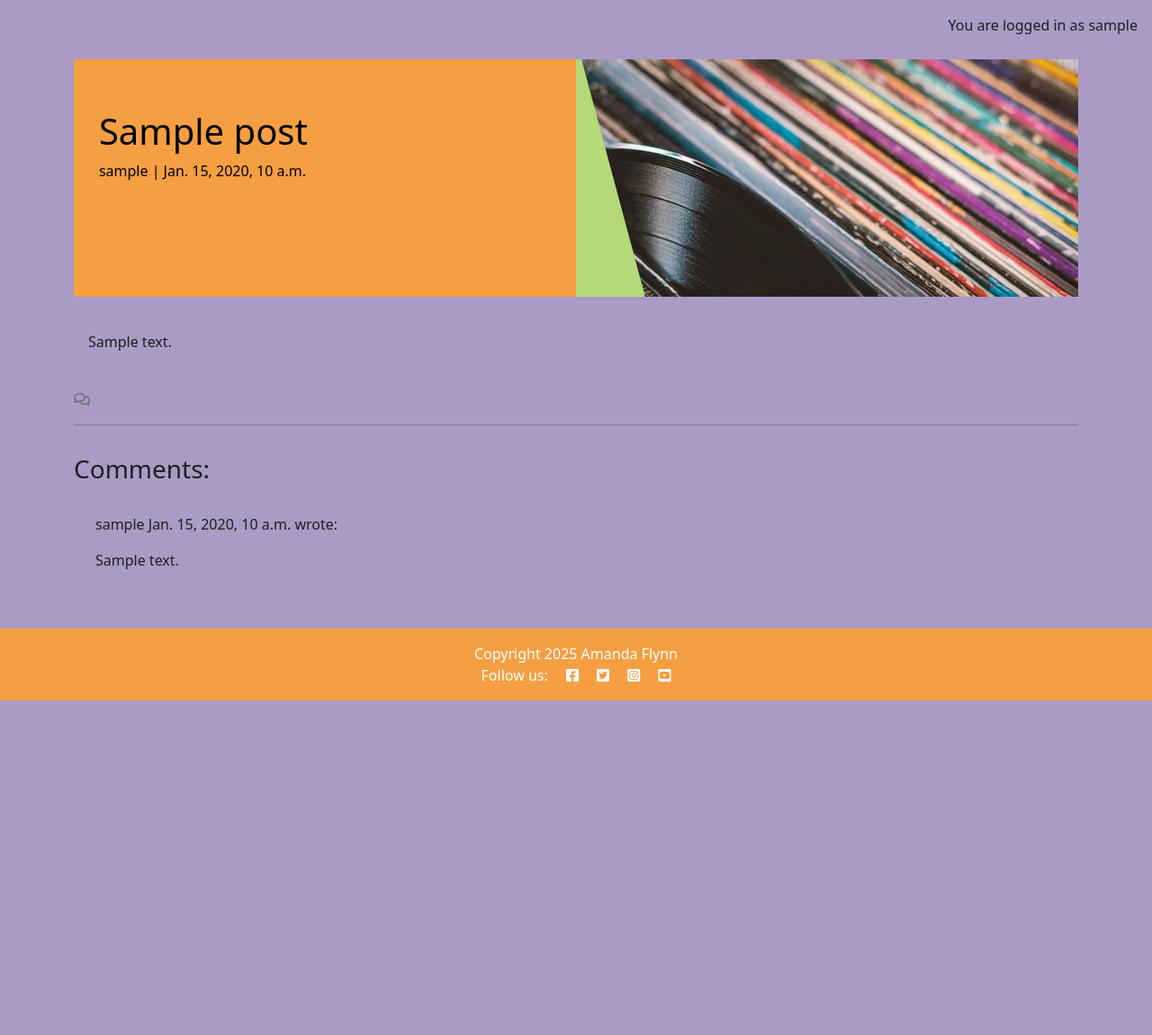
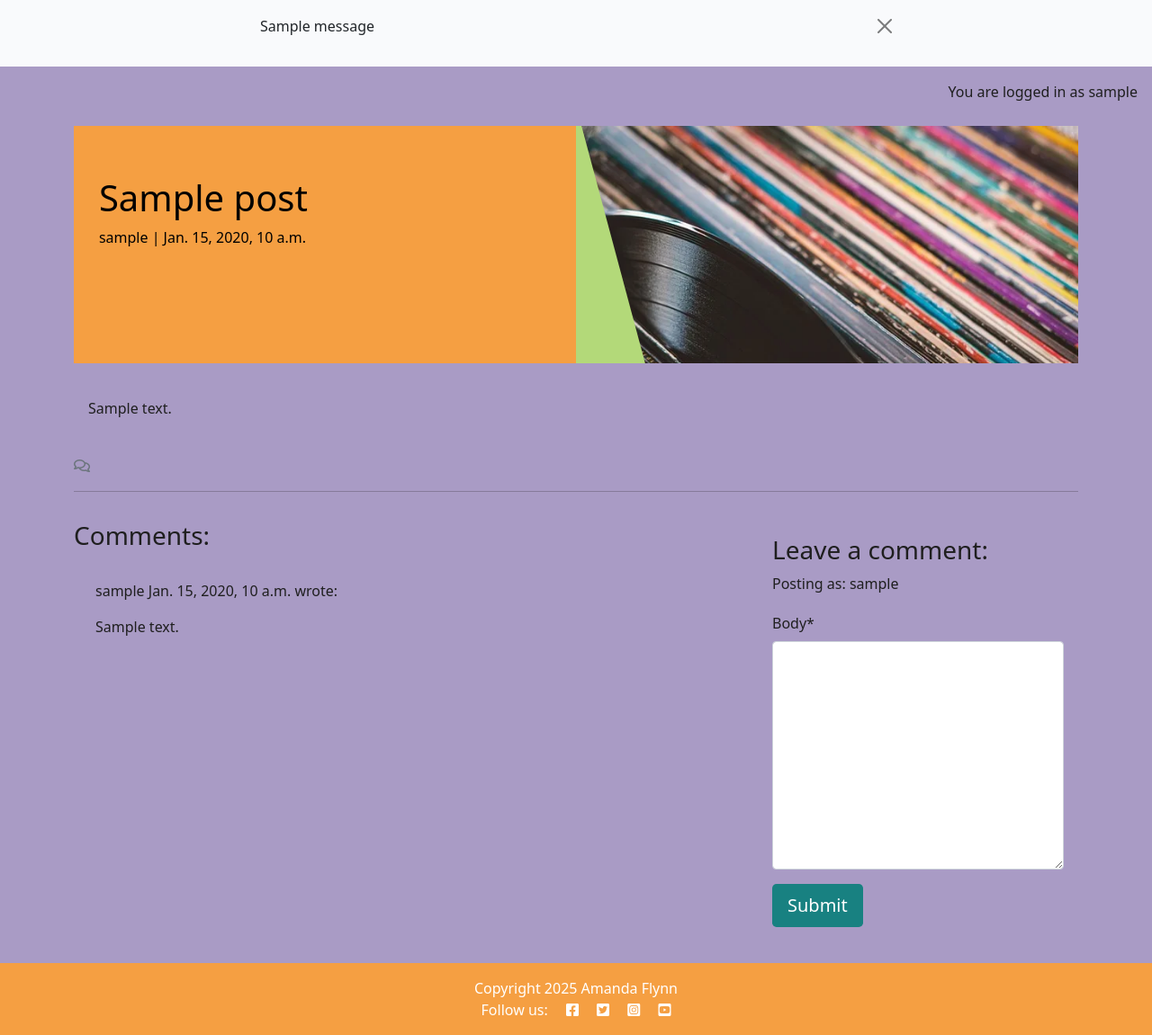
Before and after one commit to AF-5446/Lyric-Lure-CSP, a Django app: a page that uses templates/base.html in a window 1280 px wide. Shown: the part 74-1225 px from the top of the page at 90% size. Before the commit the page ends 853 px from the top, so only its background shows below. Run offline with Django 4.2, Linux system fonts and the light colour scheme; a user stored in the database is signed in; tables that the repository leaves empty hold one stand-in row (values such as "Sample post"); one stand-in notice (Sample message) is shown; some libraries are stand-ins or nearby versions.

Commit message:
Comment review with approval.

```diff
--- a/config/settings.py
+++ b/config/settings.py
@@ -47,6 +47,8 @@ INSTALLED_APPS = [
     'allauth',
     'allauth.account',
     'allauth.socialaccount',
+    'crispy_forms',
+    'crispy_bootstrap5',
     'django_summernote',
     'hello_world',
     'about',
@@ -55,6 +57,9 @@ INSTALLED_APPS = [
 SITE_ID = 1
 LOGIN_REDIRECT_URL = '/'
 LOGOUT_REDIRECT = '/'
+
+CRISPY_ALLOWED_TEMPLATE_PACKS = "bootstrap5"
+CRISPY_TEMPLATE_PACK = "bootstrap5"
 
 MIDDLEWARE = [
     'django.middleware.security.SecurityMiddleware',
--- /dev/null
+++ b/hello_world/forms.py
@@ -0,0 +1,7 @@
+from .models import Comment
+from django import forms
+
+class CommentForm(forms.ModelForm):
+    class Meta:
+        model = Comment
+        fields = ('body',)
--- a/hello_world/templates/blog/post_detail.html
+++ b/hello_world/templates/blog/post_detail.html
@@ -1,5 +1,6 @@
 {% extends 'base.html' %} {% block content %}
 {% load static %}
+{% load crispy_forms_tags %}
 
 <div class="masthead">
     <div class="container">
@@ -68,6 +69,22 @@
                 {% endfor %}
             </div>
         </div>
+        <!-- Creating New Comments -->
+        <div class="col-md-4 card mb-4 mt-3">
+            <div class="card-body">
+                {% if user.is_authenticated %}
+                <h3>Leave a comment:</h3>
+                <p>Posting as: {{ user.username }}</p>
+                <form id="commentForm" method="post" style="margin-top: 1.3em;">
+                    {{ comment_form | crispy }}
+                    {% csrf_token %}
+                    <button id="submitButton" type="submit" class="btn btn-signup btn-lg">Submit</button>
+                </form>
+                {% else %}
+                <p>Log in to leave a comment</p>
+                {% endif %}
+            </div>
+        </div>
     </div>
 </div>
 
--- a/hello_world/views.py
+++ b/hello_world/views.py
@@ -1,12 +1,14 @@
 from django.shortcuts import render, get_object_or_404
 from django.views import generic
+from django.contrib import messages
 from .models import Post
+from .forms import CommentForm
 
 # Create your views here.
 class PostList(generic.ListView):
     queryset = Post.objects.filter(status=1)
     template_name = 'blog/index.html'
-    paginate_by = 6
+    paginate_by = 4
 
 def post_detail(request, slug):
     """
@@ -26,6 +28,19 @@ def post_detail(request, slug):
     post = get_object_or_404(queryset, slug=slug)
     comments = post.comments.all().order_by('-created_on')
     comment_count = post.comments.filter(approved=True).count()
+    if request.method == "POST":
+        comment_form = CommentForm(data=request.POST)
+        if comment_form.is_valid():
+            comment = comment_form.save(commit=False)
+            comment.author = request.user
+            comment.post = post
+            comment.save()
+            messages.add_message(
+                request, messages.SUCCESS,
+                'Comment submitted and awaiting approval.'
+            )
+
+    comment_form = CommentForm()
 
     return render(
         request,
@@ -34,5 +49,6 @@ def post_detail(request, slug):
             "post": post,
             "comments": comments,
             "comment_count": comment_count,
+            "comment_form": comment_form,
         },
     )
--- a/requirements.txt
+++ b/requirements.txt
@@ -1,7 +1,9 @@
 asgiref==3.8.1
+crispy-bootstrap5==0.7
 dj-database-url==0.5.0
 Django==4.2.17
 django-allauth==0.57.2
+django-crispy-forms==2.3
 django-summernote==0.8.20.0
 gunicorn==20.1.0
 oauthlib==3.2.2
--- a/templates/base.html
+++ b/templates/base.html
@@ -38,8 +38,8 @@
     <!-- Navigation -->
     <nav class="navbar navbar-expand-lg navbar-light dark-bg">
         <div class="container-fluid">
-            <a class="navbar-brand" href="{% url 'home' %}"><span class="brand"><img src="{%static 'images/favicon.ico' %}">Lyric<span
-                        class="thin">|Lure</span></span></a>
+            <a class="navbar-brand" href="{% url 'home' %}"><span class="brand"><img
+                        src="{%static 'images/favicon.ico' %}">Lyric<span class="thin">|Lure</span></span></a>
             <button class="navbar-toggler" type="button" data-bs-toggle="collapse" data-bs-target="#navbarText"
                 aria-controls="navbarText" aria-expanded="false" aria-label="Toggle navigation">
                 <span class="navbar-toggler-icon"></span>
@@ -50,14 +50,16 @@
                         <a class="nav-link {% if request.path == home_url %}active{% endif %}" aria-current="page"
                             href="{% url 'home' %}">Home</a>
                     </li>
-                    <li class = "nav-item">
-                        <a class="nav-link {% if request.path == about_url %}active{%endif%}" aria-current="page" href="{% url 'about' %}">
+                    <li class="nav-item">
+                        <a class="nav-link {% if request.path == about_url %}active{%endif%}" aria-current="page"
+                            href="{% url 'about' %}">
                             About
                         </a>
                     </li>
                     {% if user.is_authenticated %}
                     <li class="nav-item">
-                        <a class="nav-link {% if request.path == logout_url %}active{% endif %}" aria-current="page" href="{% url 'account_logout' %}">Logout</a>
+                        <a class="nav-link {% if request.path == logout_url %}active{% endif %}" aria-current="page"
+                            href="{% url 'account_logout' %}">Logout</a>
                     </li>
                     {% else %}
                     <li class="nav-item">
@@ -65,7 +67,8 @@
                             href="{% url 'account_signup' %}">Register</a>
                     </li>
                     <li class="nav-item">
-                        <a class="nav-link {% if request.path == login_url %}active{% endif %}" aria-current="page" href="{% url 'account_login' %}">Login</a>
+                        <a class="nav-link {% if request.path == login_url %}active{% endif %}" aria-current="page"
+                            href="{% url 'account_login' %}">Login</a>
                     </li>
                     {% endif %}
                 </ul>
@@ -75,7 +78,20 @@
             </div>
         </div>
     </nav>
-
+    <!-- displaying Django messages -->
+    <div class="container">
+        <div class="row">
+            <div class="col-md-8 offset-md-2">
+                {% for message in messages %}
+                <div class="alert {{ message.tags }} alert-dismissible
+          fade show" id="msg" role="alert">
+                    {{ message | safe }}
+                    <button type="button" class="btn-close" data-bs-dismiss="alert" aria-label="Close"></button>
+                </div>
+                {% endfor %}
+            </div>
+        </div>
+    </div>
     <main class="flex-shrink-0 med-bg">
         {% if user.is_authenticated %}
         <p class="text-end m-3">You are logged in as {{user}}</p>
@@ -100,7 +116,7 @@
 
     <script src="https://cdn.jsdelivr.net/npm/bootstrap@5.0.1/dist/js/bootstrap.bundle.min.js"
         integrity="sha384-gtEjrD/SeCtmISkJkNUaaKMoLD0//ElJ19smozuHV6z3Iehds+3Ulb9Bn9Plx0x4" crossorigin="anonymous">
-        </script>
+    </script>
     <script src="{% static 'js/script.js' %}"></script>
 </body>
 
```
